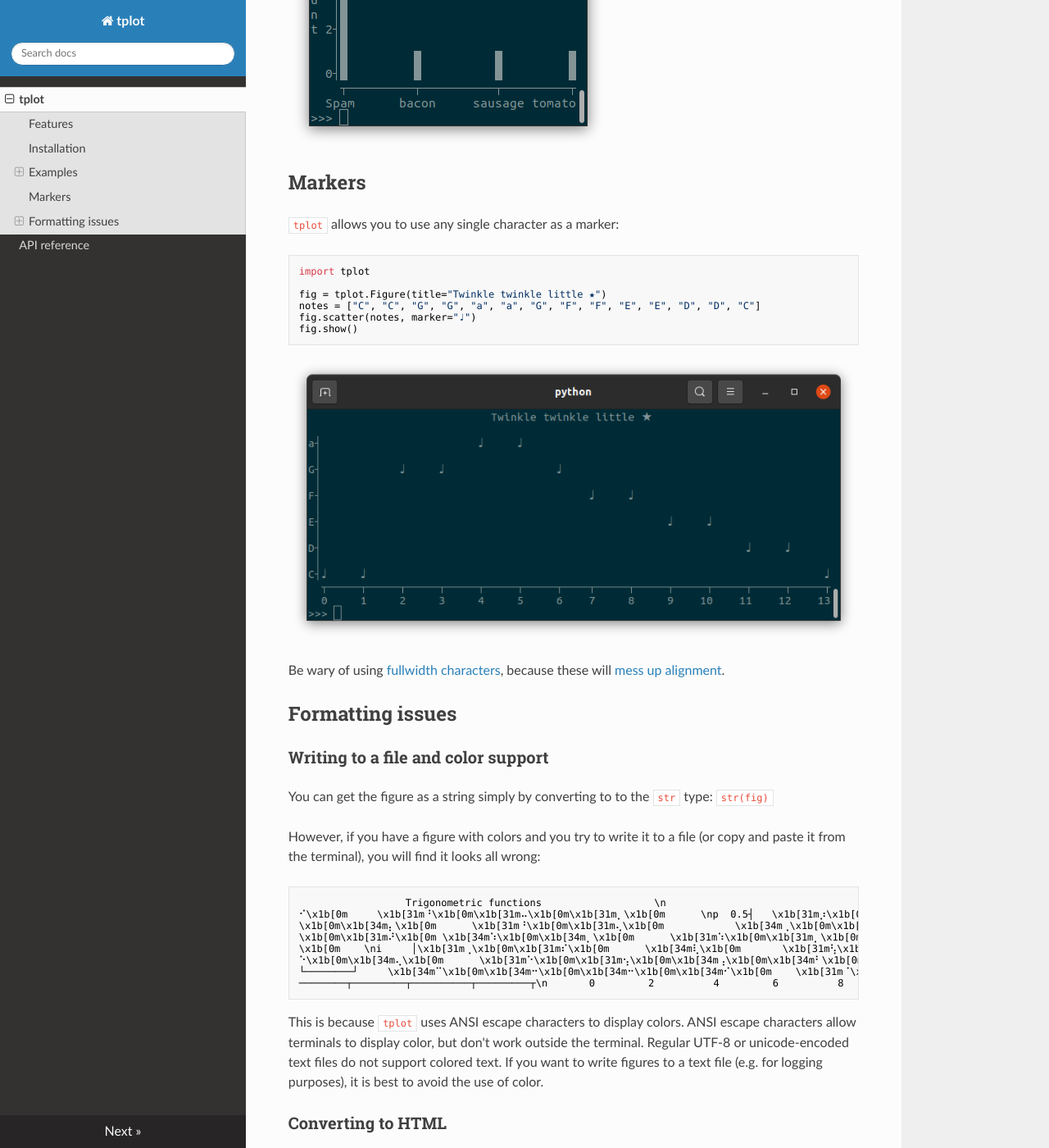
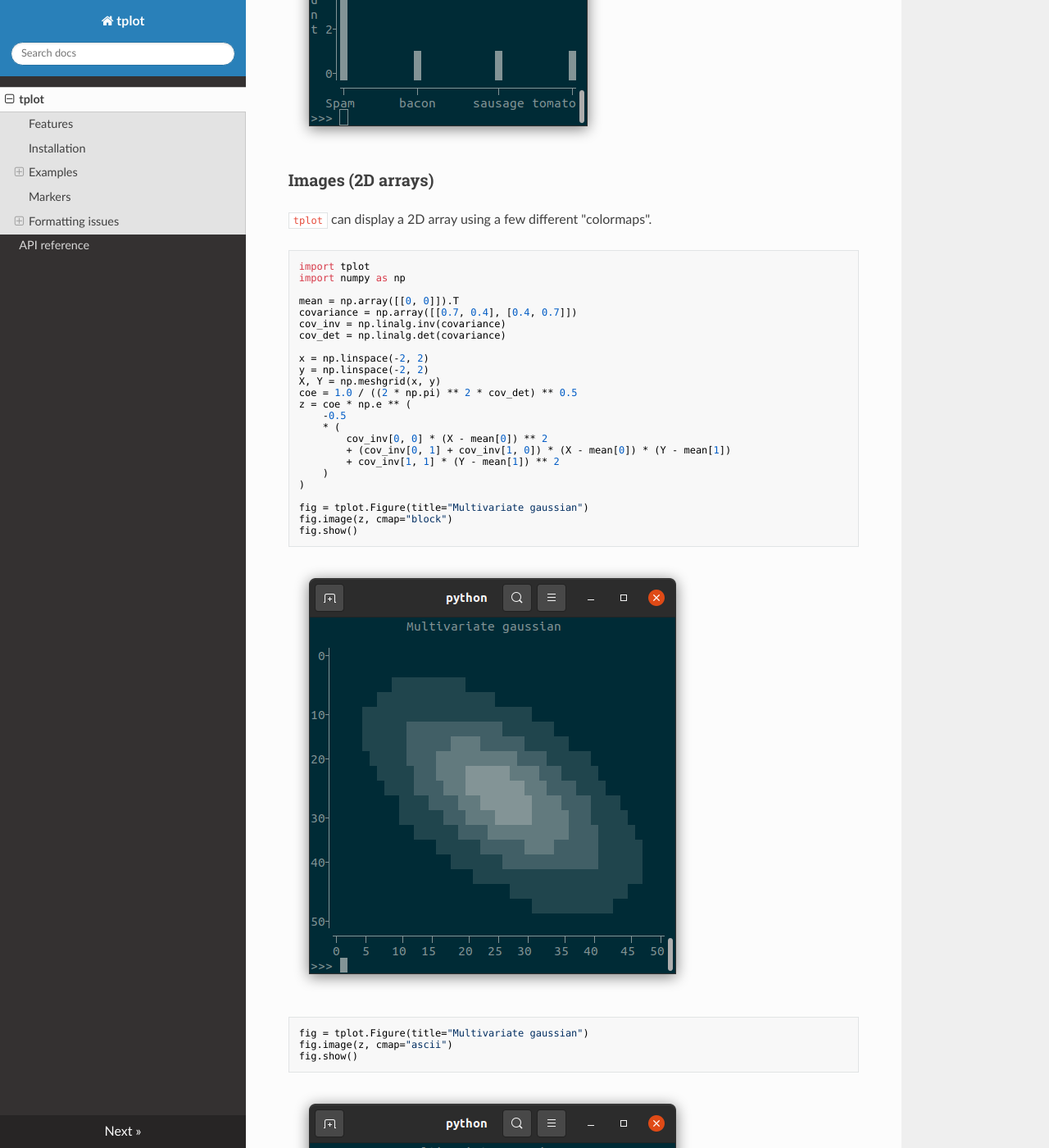
Before and after one commit to JeroenDelcour/tplot, an MkDocs documentation site: the page built from docs/index.md, in a window 1280 px wide and 1400 px high, scrolled down 2952 px. Shown: the whole window at 82% size. Built offline with MkDocs 1.6.1, drawn with Linux system fonts in a browser that asks for light colours; nearby versions of some CDN libraries; some of the changed text lies outside the part shown.

Commit message:
add documentation for showing images

````diff
--- a/docs/index.md
+++ b/docs/index.md
@@ -89,6 +89,65 @@ fig.show()
 ```
 
 ![Spam, sausage, Spam, Spam, Spam, bacon, Spam, tomato and Spam](images/spamspamspamspam.png)
+
+### Images (2D arrays)
+
+`tplot` can display a 2D array using a few different "colormaps".
+
+```python
+import tplot
+import numpy as np
+
+mean = np.array([[0, 0]]).T
+covariance = np.array([[0.7, 0.4], [0.4, 0.7]])
+cov_inv = np.linalg.inv(covariance)
+cov_det = np.linalg.det(covariance)
+
+x = np.linspace(-2, 2)
+y = np.linspace(-2, 2)
+X, Y = np.meshgrid(x, y)
+coe = 1.0 / ((2 * np.pi) ** 2 * cov_det) ** 0.5
+z = coe * np.e ** (
+    -0.5
+    * (
+        cov_inv[0, 0] * (X - mean[0]) ** 2
+        + (cov_inv[0, 1] + cov_inv[1, 0]) * (X - mean[0]) * (Y - mean[1])
+        + cov_inv[1, 1] * (Y - mean[1]) ** 2
+    )
+)
+
+fig = tplot.Figure(title="Multivariate gaussian")
+fig.image(z, cmap="block")
+fig.show()
+```
+
+![Multivariate gaussian with "block" colormap](images/multivariate_gaussian_block.png)
+
+```python
+fig = tplot.Figure(title="Multivariate gaussian")
+fig.image(z, cmap="ascii")
+fig.show()
+```
+![Multivariate gaussian with "ascii" colormap](images/multivariate_gaussian_ascii.png)
+
+
+Images can also be shown, if first converted to a `uint8` array:
+
+![Original cameraman](images/cameraman.png)
+
+```python
+import tplot
+from PIL import Image
+import numpy as np
+
+cameraman = Image.open("cameraman.png")
+cameraman = np.array(cameraman)
+fig = tplot.Figure()
+fig.image(cameraman)
+fig.show()
+```
+
+![Cameraman blocks](images/cameraman_blocks.png)
 
 ## Markers
 
````
Also changed, not shown: example.py (deleted, +0 -22 lines), docs/images/cameraman.png (added), docs/images/cameraman_blocks.png (added), docs/images/multivariate_gaussian_ascii.png (added), docs/images/multivariate_gaussian_block.png (added).
